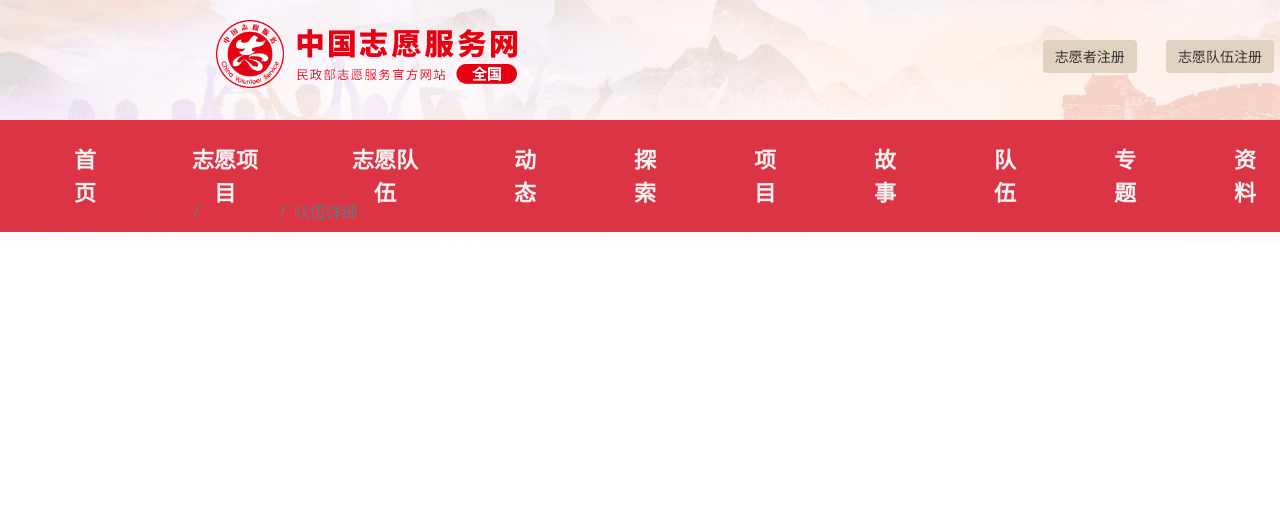
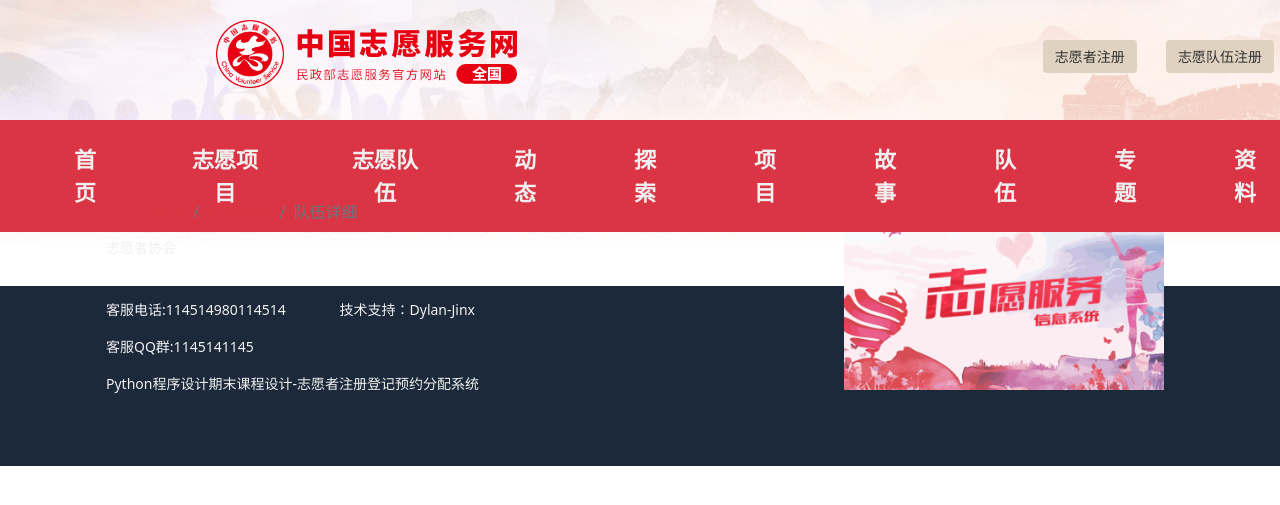
Before and after one commit to Dylan-Jinx/python_final_proj, a Django app: page /user/team/detail in a window 1280 px wide. Shown: the top 505 px of the page. Run offline with Django 4.2, Linux system fonts and the light colour scheme; data that the repository does not hold is empty; some libraries are stand-ins or nearby versions.

Commit message:
templates file and configuration completed

```diff
--- a/templates/web/base_index.html
+++ b/templates/web/base_index.html
@@ -90,6 +90,22 @@
         #noactive a {
             color: #DB3543;
         }
+
+        .footer{
+            font-size: 14px;
+            color: #f0f0f0;
+        }
+        .friend-Link{
+            margin-bottom: 20px;
+            border-bottom: 1px dashed #fff;
+            padding-bottom: 20px;
+            margin-top: 50px;
+            margin-right: 50px;
+        }
+
+        .friend-Link a{
+            padding: 10px;
+        }
     </style>
 </head>
 <body>
@@ -148,7 +164,34 @@
         {% block userBody %}
         {% endblock userBody %}
     </div>
-    <div id="footer" class="card-footer"></div>
+    <div class="footer" id="footer" style="background-color: #1b293a;height: 300px;">
+        <div class="row container" style="margin: 0 auto">
+            <div class="col-8">
+                <div class="friend-Link">
+                    <span>友情链接</span>
+                    <a>民政部</a>
+                    <a>民政一体化政务服务平台</a>
+                    <a>中国文明网</a>
+                    <a>中国社会组织</a>
+                    <a>中国社会工作</a>
+                    <a>中华志愿者协会</a>
+                </div>
+                <div class="footer-contact">
+                    <p>客服电话:114514980114514
+                        <span style="margin-left: 50px;">技术支持：Dylan-Jinx</span>
+                    </p>
+                    <p>客服QQ群:1145141145
+                    </p>
+                    <p>
+                        Python程序设计期末课程设计-志愿者注册登记预约分配系统
+                    </p>
+                </div>
+            </div>
+            <div class="col-4">
+                <img style="width: 100%;padding: 10px;margin-top: 30px;" src="{% static 'assert/images/login_banner.png' %}" alt="">
+            </div>
+        </div>
+    </div>
 </div>
 </body>
 <script type="text/javascript">
--- a/templates/web/login.html
+++ b/templates/web/login.html
@@ -93,6 +93,10 @@
             border: 1px solid #ccc;
         }
 
+        .footer{
+            margin-top: 500px;
+        }
+
     </style>
 
     <script type="text/javascript">
--- a/templates/web/team_detail.html
+++ b/templates/web/team_detail.html
@@ -56,19 +93,28 @@
                         <div class="col">
                             <div class="team-other-show">区域：<span>{{ ''|area_convert:team.team_area }}</span></div>
                             <div class="team-other-show">成立日期：<span>{{ team.team_create_time|datetime_convert:team.team_create_time }}</span></div>
-                            <div class="team-other-show">区域：<span>{{ team.team_area }}</span></div>
+                            <div class="team-other-show">详细地址：<span>{{ ''|real_area_detail:team.team_area }}</span></div>
                         </div>
                         <div class="col">
-                            <div class="team-other-show">区域：<span>{{ team.team_area }}</span></div>
-                            <div class="team-other-show">区域：<span>{{ team.team_area }}</span></div>
+                            <div class="team-other-show">加入方式：<span>验证信息加入（需审核申请）</span></div>
+                            <div class="team-other-show">联络组织：<span style="color:#FB3454;">{{ ''|real_area_detail:team.team_area }}联合会</span></div>
                         </div>
                     </div>
                 </div>
             </div>
             <div class="col-4">
+                <div><span class="title-tag"></span>&nbsp;&nbsp;&nbsp;联系方式</div>
                 <div class="team-concact-title">队伍联络人：<span>{{ team.team_concact }}</span></div>
+                <div class="team-concact-phone">联系方式：<span>{{ team.team_concact_phone }}</span></div>
                 <button class="team-detail-btn">给他发站内信</button>
                 <button class="team-detail-btn">我要投诉</button>
+                <div><span class="title-tag"></span>&nbsp;&nbsp;&nbsp;服务评价</div>
+                <div class="team-concact-phone fw-normal fs-6">对项目开展培训的满意度：<span>5.0</span></div>
+                <div class="team-concact-phone fw-normal fs-6">与志愿队伍合作的满意度：<span>5.0</span></div>
+                <div class="team-concact-phone fw-normal fs-6">项目执行与计划的符合度：<span>5.0</span></div>
+                <div><span class="title-tag"></span>&nbsp;&nbsp;&nbsp;队伍地址</div>
+                <div class="team-concact-phone fw-normal fs-6">{{ ''|real_area_detail:team.team_area }}</div>
+                <button class="team-detail-btn">查看地图</button>
             </div>
         {% endfor %}
     </div>
--- a/templatestags/my_tag.py
+++ b/templatestags/my_tag.py
@@ -14,6 +14,15 @@ def area_convert(value, arg):
 
 
 @register.filter()
+def real_area_detail(value, arg):
+    areaInfo = Area.objects.filter(code=arg).first()
+    cityInfo = City.objects.filter(code=areaInfo.citycode).first()
+    provinceInfo = Province.objects.filter(code=cityInfo.provincecode).first()
+    value = f'{provinceInfo.name}{cityInfo.name}{areaInfo.name}'
+    return value
+
+
+@register.filter()
 def datetime_convert(value, arg):
     value = dt.datetime.strftime(arg, '%Y-%m-%d')
     return value
```
Also changed, not shown: other parts of templates/web/team_detail.html (+38 -1 lines), templates/web/index.html (+43 -0 lines).
